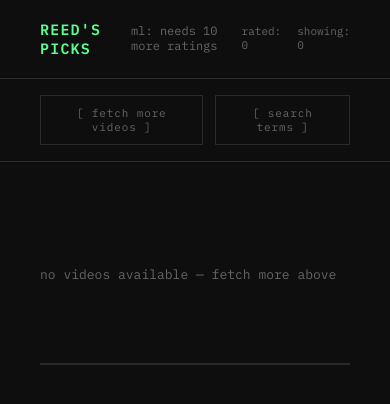
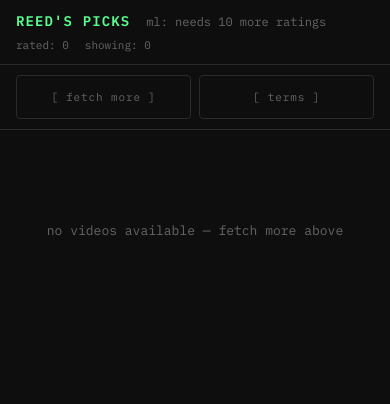
Before and after one commit to reedwrogers/local-youtube-algorithm, a Flask app: page / in a window 390 px wide. Shown: the top 404 px of the page. Run offline with Flask 3, Linux system fonts and the light colour scheme; data that the repository does not hold is empty.

Commit message:
filter out shorts, optimize dashboard for mobile
Co-authored-by: Qwen-Coder <qwen-coder@alibabacloud.com>

```diff
--- a/dashboard_api.py
+++ b/dashboard_api.py
@@ -112,7 +112,7 @@ def fetch_more():
     try:
         from src.youtube.search import search_youtube_videos_by_query, get_coding_search_queries
         from src.youtube.details import get_video_details_from_youtube
-        from src.youtube.utils import remove_duplicate_videos
+        from src.youtube.utils import remove_duplicate_videos, filter_out_shorts
         from src.database.video_operations import save_videos_to_database, save_video_features_to_database
         from src.ml.feature_extraction import extract_all_features_from_video
 
@@ -125,6 +125,7 @@ def fetch_more():
             all_videos.extend(videos)
         total_found = len(all_videos)
         unique = remove_duplicate_videos(all_videos)
+        unique = filter_out_shorts(unique)
         save_videos_to_database(unique, db_path)
         for v in unique:
             features = extract_all_features_from_video(v)
--- a/main.py
+++ b/main.py
@@ -7,7 +7,7 @@ from src.database.preference_operations import save_video_rating_to_database, ge
 
 from src.youtube.search import search_youtube_videos_by_query, get_coding_search_queries
 from src.youtube.details import get_video_details_from_youtube
-from src.youtube.utils import remove_duplicate_videos
+from src.youtube.utils import remove_duplicate_videos, filter_out_shorts
 
 from src.ml.feature_extraction import extract_all_features_from_video
 from src.ml.model_training import create_recommendation_model, train_model_on_user_preferences
@@ -40,6 +40,7 @@ class VideoInspirationFinderApp:
             all_videos.extend(videos)
 
         unique_videos = remove_duplicate_videos(all_videos)
+        unique_videos = filter_out_shorts(unique_videos)
 
         save_videos_to_database(unique_videos, self.db_path)
 
--- a/search_more_videos.py
+++ b/search_more_videos.py
@@ -6,7 +6,7 @@ from src.database.manager import setup_database_tables
 from src.database.video_operations import save_videos_to_database, save_video_features_to_database
 from src.youtube.search import search_youtube_videos_by_query, get_coding_search_queries
 from src.youtube.details import get_video_details_from_youtube
-from src.youtube.utils import remove_duplicate_videos
+from src.youtube.utils import remove_duplicate_videos, filter_out_shorts
 from src.ml.feature_extraction import extract_all_features_from_video
 
 load_dotenv()
@@ -42,6 +42,7 @@ def search_more_videos():
         all_videos.extend(videos)
 
     unique_videos = remove_duplicate_videos(all_videos)
+    unique_videos = filter_out_shorts(unique_videos)
 
     if unique_videos:
         save_videos_to_database(unique_videos, db_path)
--- a/templates/dashboard.html
+++ b/templates/dashboard.html
@@ -13,19 +13,35 @@
     }
     * { margin: 0; padding: 0; box-sizing: border-box; }
     body { background: var(--bg); color: var(--text); font-family: 'IBM Plex Sans', sans-serif; font-weight: 300; min-height: 100vh; }
-    header { border-bottom: 1px solid var(--border); padding: 20px 40px; display: flex; align-items: baseline; justify-content: space-between; }
+
+    /* Header */
+    header {
+      border-bottom: 1px solid var(--border);
+      padding: 16px 24px;
+      display: flex; align-items: baseline; justify-content: space-between;
+      flex-wrap: wrap; gap: 8px;
+    }
     header h1 { font-family: 'IBM Plex Mono', monospace; font-size: 15px; font-weight: 600; letter-spacing: 0.08em; color: var(--accent); text-transform: uppercase; }
     header span { font-size: 12px; color: var(--muted); font-family: 'IBM Plex Mono', monospace; }
     .header-right { display: flex; align-items: center; gap: 16px; }
-    #status-bar { padding: 10px 40px; border-bottom: 1px solid var(--border); font-family: 'IBM Plex Mono', monospace; font-size: 11px; color: var(--muted); display: flex; gap: 24px; }
+
+    /* Status bar */
+    #status-bar { padding: 10px 24px; border-bottom: 1px solid var(--border); font-family: 'IBM Plex Mono', monospace; font-size: 11px; color: var(--muted); display: flex; gap: 24px; }
     #status-bar .on { color: var(--accent); }
-    .toolbar { padding: 16px 40px; display: flex; gap: 12px; border-bottom: 1px solid var(--border); }
-    .btn-bar { padding: 10px 20px; border: 1px solid var(--border); background: none; color: var(--muted); font-family: 'IBM Plex Mono', monospace; font-size: 11px; cursor: pointer; letter-spacing: 0.08em; transition: border-color 0.15s, color 0.15s; }
+
+    /* Toolbar */
+    .toolbar { padding: 12px 24px; display: flex; gap: 8px; border-bottom: 1px solid var(--border); flex-wrap: wrap; }
+    .btn-bar {
+      padding: 10px 16px; border: 1px solid var(--border); background: none; color: var(--muted);
+      font-family: 'IBM Plex Mono', monospace; font-size: 11px; cursor: pointer; letter-spacing: 0.08em;
+      transition: border-color 0.15s, color 0.15s; border-radius: 4px;
+      min-height: 44px; display: flex; align-items: center; justify-content: center;
+    }
     .btn-bar:hover { border-color: var(--accent); color: var(--accent); }
     .btn-bar:disabled { opacity: 0.4; cursor: default; }
 
     /* Settings panel */
-    #settings-panel { display: none; border-bottom: 1px solid var(--border); padding: 24px 40px; background: var(--surface); }
+    #settings-panel { display: none; border-bottom: 1px solid var(--border); padding: 20px 24px; background: var(--surface); }
     #settings-panel.open { display: block; }
     #settings-panel h2 { font-family: 'IBM Plex Mono', monospace; font-size: 11px; letter-spacing: 0.1em; text-transform: uppercase; color: var(--muted); margin-bottom: 16px; }
     #fetch-log { font-family: 'IBM Plex Mono', monospace; font-size: 11px; color: var(--muted); margin-bottom: 20px; min-height: 16px; }
@@ -36,44 +52,68 @@
       display: flex; align-items: center; gap: 8px;
       padding: 6px 12px; border: 1px solid var(--border);
       font-family: 'IBM Plex Mono', monospace; font-size: 11px; color: var(--text);
-      background: var(--bg);
+      background: var(--bg); border-radius: 4px;
     }
     .term-tag button { background: none; border: none; color: var(--muted); cursor: pointer; font-size: 13px; line-height: 1; padding: 0; }
     .term-tag button:hover { color: var(--dislike); }
-    .add-term { display: flex; gap: 8px; margin-top: 8px; }
+    .add-term { display: flex; gap: 8px; margin-top: 8px; flex-wrap: wrap; }
     .add-term input {
-      flex: 1; max-width: 300px;
+      flex: 1; min-width: 150px;
       background: var(--bg); border: 1px solid var(--border);
       color: var(--text); font-family: 'IBM Plex Mono', monospace;
-      font-size: 11px; padding: 8px 12px; outline: none;
+      font-size: 11px; padding: 10px 12px; outline: none; border-radius: 4px;
+      min-height: 44px;
     }
     .add-term input:focus { border-color: var(--accent); }
     .add-term input::placeholder { color: var(--muted); }
 
-    main { padding: 24px 40px; max-width: 1400px; }
-    #grid { display: grid; grid-template-columns: repeat(auto-fill, minmax(280px, 1fr)); gap: 1px; background: var(--border); border: 1px solid var(--border); }
+    /* Main content */
+    main { padding: 16px 24px 32px; max-width: 1400px; margin: 0 auto; }
+    #grid { display: grid; grid-template-columns: repeat(auto-fill, minmax(260px, 1fr)); gap: 1px; background: var(--border); border: 1px solid var(--border); border-radius: 6px; overflow: hidden; }
     .card { background: var(--surface); display: flex; flex-direction: column; transition: background 0.15s; }
     .card:hover { background: #1e1e1e; }
     .thumb-wrap { position: relative; aspect-ratio: 16/9; overflow: hidden; cursor: pointer; }
     .thumb-wrap img { width: 100%; height: 100%; object-fit: cover; display: block; filter: saturate(0.8); transition: filter 0.2s, transform 0.2s; }
     .thumb-wrap:hover img { filter: saturate(1.1); transform: scale(1.02); }
-    .confidence { position: absolute; top: 8px; right: 8px; background: rgba(0,0,0,0.85); font-family: 'IBM Plex Mono', monospace; font-size: 11px; padding: 3px 7px; border: 1px solid var(--border); color: var(--accent); }
+    .confidence { position: absolute; top: 8px; right: 8px; background: rgba(0,0,0,0.85); font-family: 'IBM Plex Mono', monospace; font-size: 11px; padding: 3px 7px; border: 1px solid var(--border); color: var(--accent); border-radius: 3px; }
     .card-body { padding: 14px 16px; flex: 1; display: flex; flex-direction: column; gap: 6px; }
     .card-title { font-size: 13px; font-weight: 500; line-height: 1.4; color: var(--text); cursor: pointer; text-decoration: none; display: block; }
     .card-title:hover { color: var(--accent); }
     .card-meta { font-size: 11px; color: var(--muted); font-family: 'IBM Plex Mono', monospace; }
     .card-query { font-size: 10px; color: #444; font-family: 'IBM Plex Mono', monospace; margin-top: 2px; }
     .card-actions { display: flex; gap: 1px; border-top: 1px solid var(--border); margin-top: auto; }
-    .btn { flex: 1; padding: 10px; background: none; border: none; cursor: pointer; font-family: 'IBM Plex Mono', monospace; font-size: 11px; letter-spacing: 0.05em; transition: background 0.15s, color 0.15s; color: var(--muted); }
+    .btn {
+      flex: 1; padding: 12px 8px; background: none; border: none; cursor: pointer;
+      font-family: 'IBM Plex Mono', monospace; font-size: 11px; letter-spacing: 0.05em;
+      transition: background 0.15s, color 0.15s; color: var(--muted);
+      min-height: 44px; display: flex; align-items: center; justify-content: center;
+    }
     .btn:hover.like { background: rgba(90,255,143,0.08); color: var(--like); }
     .btn:hover.dislike { background: rgba(255,90,90,0.08); color: var(--dislike); }
     .btn.rated-like { color: var(--like); background: rgba(90,255,143,0.06); }
     .btn.rated-dislike { color: var(--dislike); background: rgba(255,90,90,0.06); }
     .btn + .btn { border-left: 1px solid var(--border); }
-    #empty { display: none; padding: 80px 0; font-family: 'IBM Plex Mono', monospace; font-size: 13px; color: var(--muted); }
-    #loading { padding: 80px 0; font-family: 'IBM Plex Mono', monospace; font-size: 13px; color: var(--muted); }
+
+    #empty { display: none; padding: 80px 0; font-family: 'IBM Plex Mono', monospace; font-size: 13px; color: var(--muted); text-align: center; }
+    #loading { padding: 80px 0; font-family: 'IBM Plex Mono', monospace; font-size: 13px; color: var(--muted); text-align: center; }
     #loading::after { content: ''; animation: dots 1.2s infinite; }
     @keyframes dots { 0% { content: ''; } 33% { content: '.'; } 66% { content: '..'; } 100% { content: '...'; } }
+
+    /* Mobile */
+    @media (max-width: 640px) {
+      header { padding: 12px 16px; flex-direction: column; align-items: flex-start; }
+      header h1 { font-size: 14px; }
+      .header-right { width: 100%; justify-content: flex-start; }
+      .toolbar { padding: 10px 16px; }
+      .btn-bar { flex: 1; }
+      #settings-panel { padding: 16px; }
+      main { padding: 12px 16px 24px; }
+      #grid { grid-template-columns: 1fr; gap: 12px; background: transparent; border: none; }
+      .card { border-radius: 8px; overflow: hidden; border: 1px solid var(--border); }
+      .card-body { padding: 12px 14px; }
+      .card-title { font-size: 14px; }
+      .confidence { font-size: 10px; padding: 2px 6px; }
+    }
   </style>
 </head>
 <body>
@@ -89,8 +129,8 @@
 </header>
 
 <div class="toolbar">
-  <button class="btn-bar" id="fetch-btn" onclick="fetchMore()">[ fetch more videos ]</button>
-  <button class="btn-bar" onclick="toggleSettings()">[ search terms ]</button>
+  <button class="btn-bar" id="fetch-btn" onclick="fetchMore()">[ fetch more ]</button>
+  <button class="btn-bar" onclick="toggleSettings()">[ terms ]</button>
 </div>
 
 <div id="settings-panel">
@@ -136,7 +176,7 @@
           </div>
           <div class="card-body">
             <a class="card-title" href="/watch?v=${v.id}" target="_blank">${v.title}</a>
-            <div class="card-meta">${v.channel_name} &middot; ${v.views_formatted}</div>
+            <div class="card-meta">${v.channel_name} · ${v.views_formatted}</div>
           </div>
           <div class="card-actions">
             <button class="btn like" id="like-${v.id}" onclick="rate('${v.id}', true)">&#9650; like</button>
@@ -174,11 +214,11 @@
       const data = await res.json();
       if (data.success) {
         const log = document.getElementById('fetch-log');
-        log.innerHTML = `<span class="new">+${data.fetched} new videos fetched</span>${data.duplicates ? ` &nbsp;<span class="dupe">(${data.duplicates} duplicates skipped)</span>` : ''}`;
+        log.innerHTML = `<span class="new">+${data.fetched} new videos</span>${data.duplicates ? ` · <span class="dupe">${data.duplicates} dupes skipped</span>` : ''}`;
       }
       await load();
     } catch(e) {}
-    btn.textContent = '[ fetch more videos ]';
+    btn.textContent = '[ fetch more ]';
     btn.disabled = false;
   }
 
```
Also changed, not shown: src/youtube/utils.py (+20 -0 lines).
